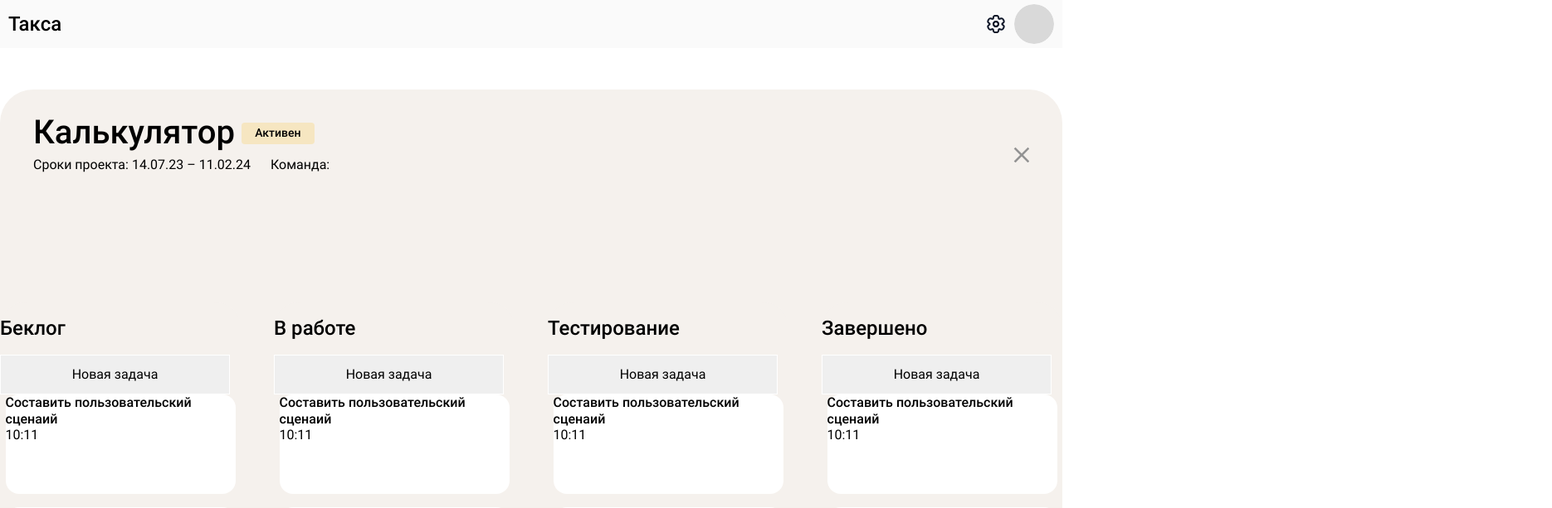
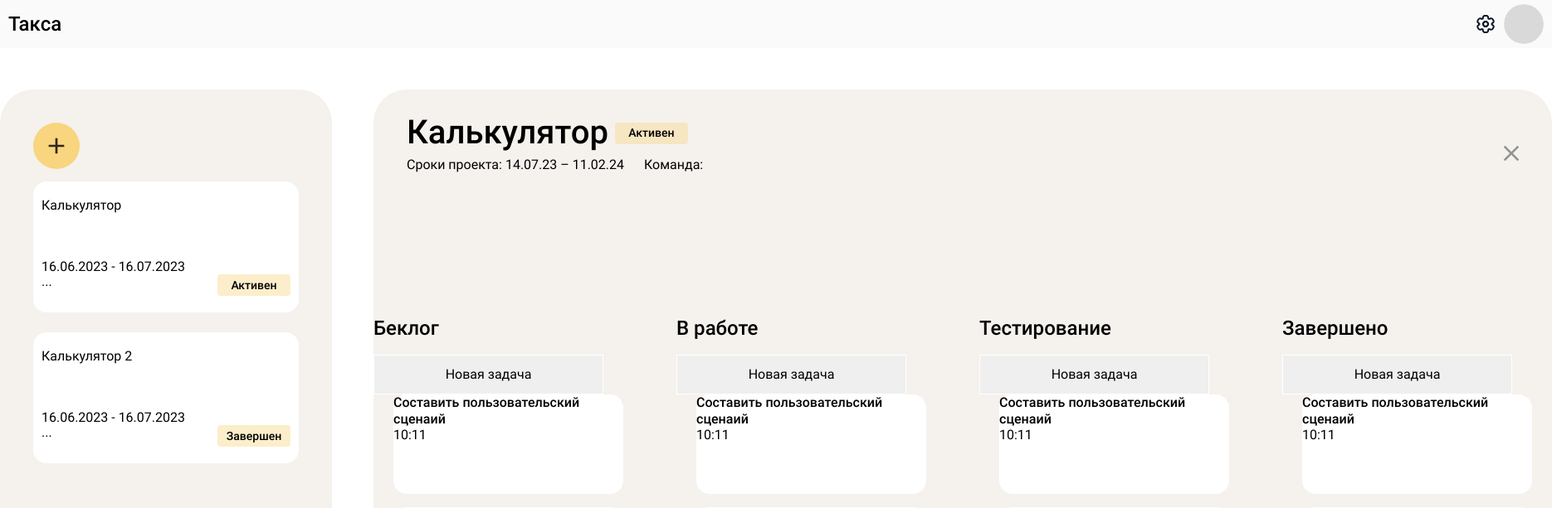
Before and after one commit to tasktrackerpracticum/frontend, a React (Create React App) app: page / in a window 1280 px wide. Shown: the top 613 px of the page at 83% size, 1870 px wide, since content can reach past the window. Built offline with nearby package versions, Linux system fonts and the light colour scheme.

Commit message:
add Switch Project and ListProject

```diff
--- a/src/components/App/App.jsx
+++ b/src/components/App/App.jsx
@@ -26,7 +26,7 @@ function App() {
             </Route>
             <Route exact path='/project'>
               <Header active={profileActive} setActive={setProfileActive} />
-              <Profile active={profileActive} setActive={setProfileActive} />
+
               <Project isOpen={isOpenTaskCreate} setOpen={setOpenTaskCreate} />
             </Route>
             <Route path='/register' onRegister={handleRegister}>
--- /dev/null
+++ b/src/components/ListProject/ListProject.jsx
@@ -0,0 +1,64 @@
+import '../../scss/components/listProject.scss';
+import { openFunctionType } from '../../constatnts/prop-types';
+
+export default function ListProject({ isOpen, setOpen }) {
+  const itemsTaskList = [
+    {
+      title: 'Калькулятор 2',
+      time: '16.06.2023 - 16.07.2023',
+      status: 'Завершен',
+    },
+  ];
+
+  const openTaskCreate = () => {
+    setOpen(!isOpen);
+  };
+
+  return (
+    <section className='listProject'>
+      <div className='listProject__create'>
+        <button
+          className='listProject__create-btn'
+          onClick={openTaskCreate}
+        ></button>
+      </div>
+      <div className='listProject__content'>
+        <div className='listProject__container'>
+          <div className='listProject__project-title'>Калькулятор</div>
+          <div className='listProject__project-info'>
+            <div className='listProject__project-time'>
+              16.06.2023 - 16.07.2023
+            </div>
+            <div className='listProject__wrap'>
+              <div className='listProject__project-member'>...</div>
+
+              <div className='listProject__project-status'>Активен</div>
+            </div>
+          </div>
+        </div>
+
+
+          {itemsTaskList.map((item) => (
+            <div key={item} className='listProject__container'>
+              <div className='listProject__project-title'>{item.title}</div>
+              <div className='listProject__project-info'>
+                <div className='listProject__project-time'>{item.time}</div>
+                <div className='listProject__wrap'>
+                  <div className='listProject__project-member'>...</div>
+
+                  <div className='listProject__project-status'>
+                    {item.status}
+                  </div>
+                </div>
+              </div>
+            </div>
+          ))}
+      </div>
+    </section>
+  );
+}
+
+ListProject.propTypes = {
+    isOpen: openFunctionType,
+    setOpen: openFunctionType,
+  };
--- a/src/components/Main/Main.jsx
+++ b/src/components/Main/Main.jsx
@@ -1,12 +1,15 @@
 import ProjectHeader from '../ProjectHeader/ProjectHeader';
 import ProjectContainer from '../ProjectContainer/ProjectContainer';
+import ListProject from '../ListProject/ListProject';
 
 export default function Main() {
   return (
     <main className='main'>
+       <ListProject />
       <div className='main__container'>
         <ProjectHeader />
-       <ProjectContainer />
+        <ProjectContainer />
+
       </div>
     </main>
   );
--- a/src/components/Project/Project.jsx
+++ b/src/components/Project/Project.jsx
@@ -1,5 +1,6 @@
 import '../../scss/components/project.scss';
 import { openFunctionType } from '../../constatnts/prop-types';
+import { NavLink} from "react-router-dom";
 
 export default function Project({ isOpen, setOpen }) {
   const openTaskCreate = () => {
@@ -8,12 +9,16 @@ export default function Project({ isOpen, setOpen }) {
 
   return (
     <section className='project'>
+
       <div className='project__wrap'>
         <div className='project__create'>
           <button className='project__create-btn'>
             <div className='project__icon-create' onClick={openTaskCreate} />
             Новый проект
           </button>
+          <NavLink to="/">
+          <button> RETURN</button>
+          </NavLink>
         </div>
         <div className='project__content'>
           <div className='project__tag'>
--- a/src/components/ProjectHeader/ProjectHeader.jsx
+++ b/src/components/ProjectHeader/ProjectHeader.jsx
@@ -1,4 +1,5 @@
 import '../../scss/components/projectHeader.scss';
+import { NavLink } from "react-router-dom";
 
 export default function ProjectHeader() {
   return (
@@ -15,7 +16,9 @@ export default function ProjectHeader() {
           <p className='projectHeader__team'>Команда:</p>
         </div>
       </div>
+      <NavLink to="/project">
       <button className='projectHeader__button' />
+      </NavLink>
     </div>
   );
 }
--- a/src/scss/components/_all.scss
+++ b/src/scss/components/_all.scss
@@ -11,3 +11,4 @@
 @import './taskContainer.scss';
 @import './auth.scss';
 @import './profile.scss';
+@import './listProject.scss';
--- /dev/null
+++ b/src/scss/components/listProject.scss
@@ -0,0 +1,79 @@
+.listProject {
+  width: 320px;
+  height: 840px;
+  margin-top: 50px;
+  border-radius: 40px;
+  background: #f5f1ed;
+  padding: 40px;
+  left: 40px;
+
+  &__create {
+    width: 56px;
+    height: 56px;
+    border-radius: 72px;
+    background: #f8d57e;
+    display: flex;
+    align-items: center;
+    justify-content: center;
+  }
+
+  &__create-btn {
+    border: none;
+    text-align: center;
+    width: 32px;
+    height: 32px;
+    background: url(../../images/add.svg) no-repeat center;
+    object-fit: contain;
+    cursor: pointer;
+
+    &:hover {
+      opacity: 0.5;
+    }
+  }
+
+  &__content {
+    margin: 15px auto;
+    display: flex;
+    flex-direction: column;
+    gap: 24px;
+  }
+
+  &__container {
+    width: 100%;
+    border-radius: 16px;
+    height: 158px;
+    background: white;
+    display: flex;
+    flex-direction: column;
+    justify-content: space-around;
+    gap: 16px;
+  }
+
+  &__project-title {
+    max-width: 208px;
+    margin: 0 10px;
+  }
+
+  &__wrap {
+    display: flex;
+    justify-content: space-between;
+  }
+
+  &__project-info {
+    margin: 0 10px;
+  }
+
+  &__project-status {
+    font-size: 14px;
+    font-weight: 500;
+    line-height: 16px;
+    width: 88px;
+    height: 26px;
+    border-radius: 4px;
+    background: #F8D57E66;
+    gap: 8px;
+    display: flex;
+    justify-content: center;
+    align-items: center;
+  }
+}
--- a/src/scss/components/main.scss
+++ b/src/scss/components/main.scss
@@ -1,6 +1,7 @@
 .main {
-  max-width: 1280px;
-  justify-self: center;
+  display: flex;
+  gap: 50px;
+  margin: 0 auto;
 
   &__container {
     background: #F5F1ED;
```
Also changed, not shown: src/constatnts/prop-types.js (line endings or trailing spaces).
